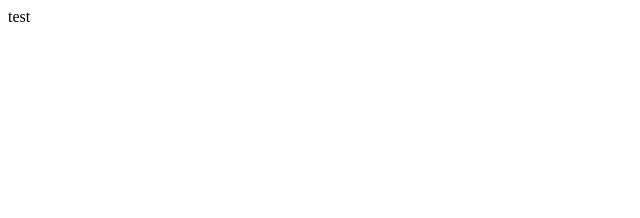
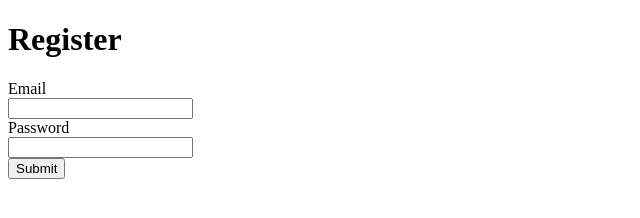
Before and after one commit to webDva/remindyou.io, a website: page frontend/index.html in a window 1280 px wide. Shown: the whole page, without its empty margins (0-640 px from the left). Drawn offline with Linux system fonts and the light colour scheme.

Commit message:
about to receive input values

```diff
--- /dev/null
+++ b/frontend/frontend.js
@@ -0,0 +1,4 @@
+function createAccount() {
+    const email = document.getElementById("email").value;
+    const password = document.getElementById("password").value;
+}
--- a/frontend/index.html
+++ b/frontend/index.html
@@ -1,14 +1,35 @@
 <!doctype html>
 <html lang="en">
+
 <head>
-  <meta charset="utf-8">
-  <title>remindyou.io</title>
-  <base href="/">
+    <meta charset="utf-8">
+    <title>remindyou.io</title>
+    <base href="/">
 
-  <meta name="viewport" content="width=device-width, initial-scale=1">
-  <link rel="icon" type="image/x-icon" href="favicon.ico">
+    <meta name="viewport" content="width=device-width, initial-scale=1">
+    <link rel="icon" type="image/x-icon" href="favicon.ico">
 </head>
+
 <body>
-  test
+    <div>
+        <h1>Register</h1>
+        <div>
+            <label for="email">Email</label>
+            <br>
+            <input required type="text" id="email">
+        </div>
+
+        <div>
+            <label for="password">Password</label>
+            <br>
+            <input required type="password" id="password">
+        </div>
+
+        <button type="submit" onclick="createAccount()">Submit</button>
+    </div>
+
+    <script src="frontend.js"></script>
+
 </body>
+
 </html>
```
